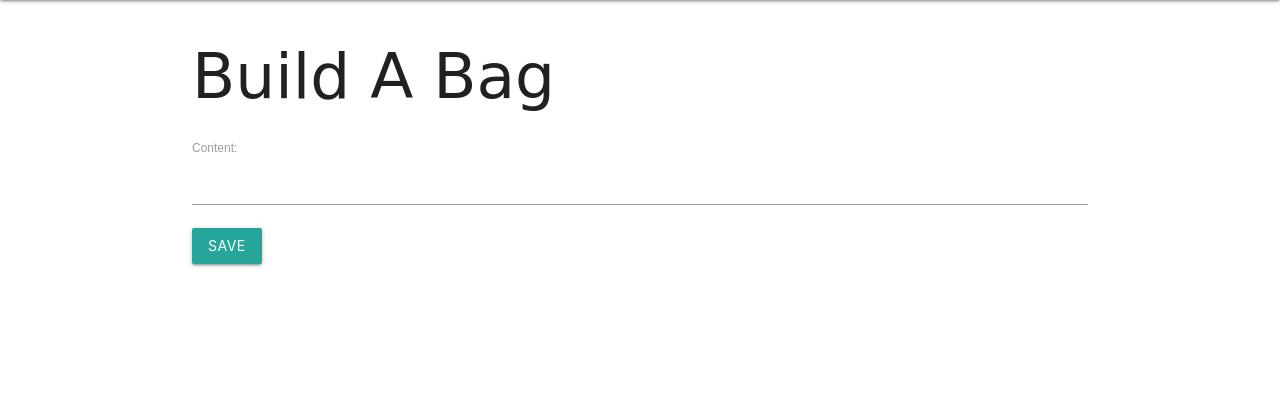
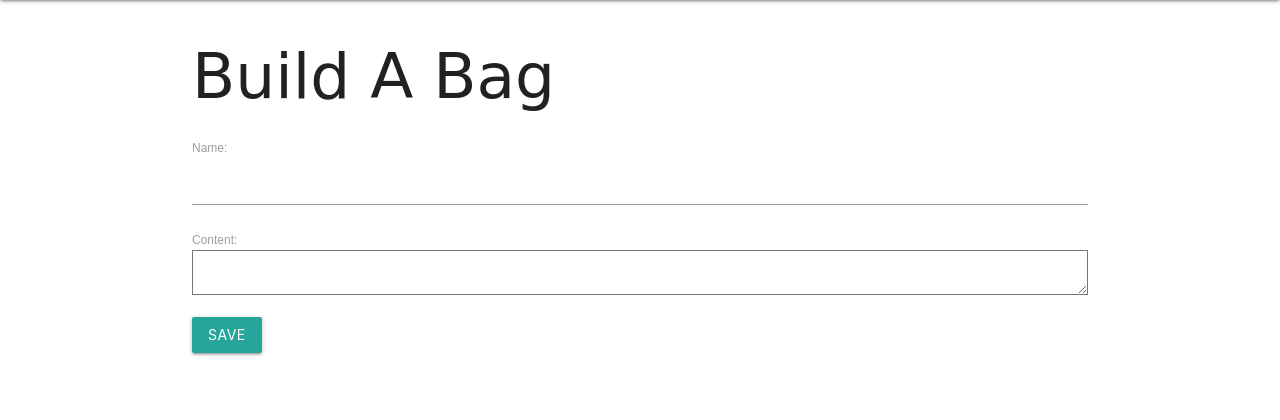
Before and after one commit to nikitamadora/cuppasugga, a Django app: page /bags/new/ in a window 1280 px wide. Shown: the part 64-484 px from the top of the page. Run offline with Django 3.2, Linux system fonts and the light colour scheme; the visitor is signed in with stand-in values (Sample User, id 1); some web fonts are replaced.

Commit message:
added bag name to model

```diff
--- a/cuppasugga/main_app/forms.py
+++ b/cuppasugga/main_app/forms.py
@@ -5,13 +5,13 @@ from .models import Bag
 class BagForm(forms.ModelForm):
     class Meta:
         model = Bag
-        fields = ('content',)
+        fields = ('name','content')
 
 
-class UpdateForm(forms.ModelForm):
-    class Meta:
-        model = Bag
-        fields =  ('content',)
+# class UpdateForm(forms.ModelForm):
+#     class Meta:
+#         model = Bag
+#         fields =  ('content',)
 
 # Items
 # class ToyForm(forms.ModelForm):
--- a/cuppasugga/main_app/models.py
+++ b/cuppasugga/main_app/models.py
@@ -33,7 +33,8 @@ class Profile(models.Model):
 class Bag(models.Model):
     # item = models.CharField(max_length=50)
     user = models.ForeignKey(User, on_delete=models.CASCADE)
-    content = models.CharField(max_length=500)
+    name = models.CharField(max_length=50)
+    content = models.TextField(max_length=500)
 
     def __str__(self):
       return f'bag {self.id}'
--- a/cuppasugga/main_app/templates/bags/index.html
+++ b/cuppasugga/main_app/templates/bags/index.html
@@ -7,7 +7,7 @@
   <div class="card">
     <a href="{% url 'public_bag_detail' bag.id %}">
       <div class="card-content">
-        <span class="card-title">{{ bag.content }}</span>
+        <span class="card-title">{{ bag.name }}</span>
       </div>
   </div>
 {% endfor %}
--- a/cuppasugga/main_app/templates/bags/public_detail.html
+++ b/cuppasugga/main_app/templates/bags/public_detail.html
@@ -1,7 +1,7 @@
 {% extends 'base.html' %}
 {% block content %}
 
-<h1>Bag Details (public)</h1>
+<h1>{{bag.name}}</h1>
 
 <div class="row">
     <div class="col s6 col-offset-3">
--- a/cuppasugga/main_app/templates/main_app/profile.html
+++ b/cuppasugga/main_app/templates/main_app/profile.html
@@ -16,7 +16,7 @@
     <a href="{% url 'profile_bag_detail' user.id bag.id %}">
         <div class="card">
             <div class="card-content">
-                <span class="card-title"></span>
+                <span class="card-title">{{bag.name}}</span>
                 <p>{{ bag.content }}</p>
             </div>
             {% comment %} <div class="card-action">
```
Also changed, not shown: cuppasugga/main_app/migrations/0001_initial.py.
